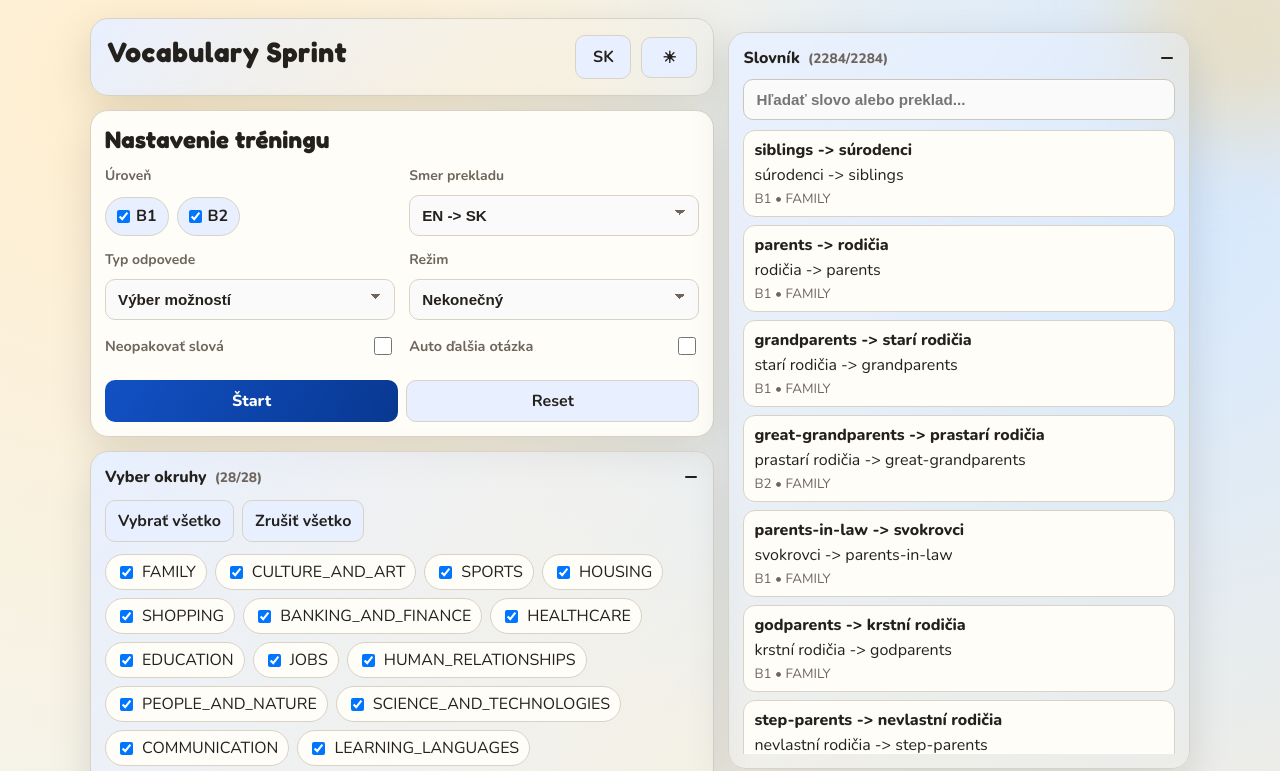
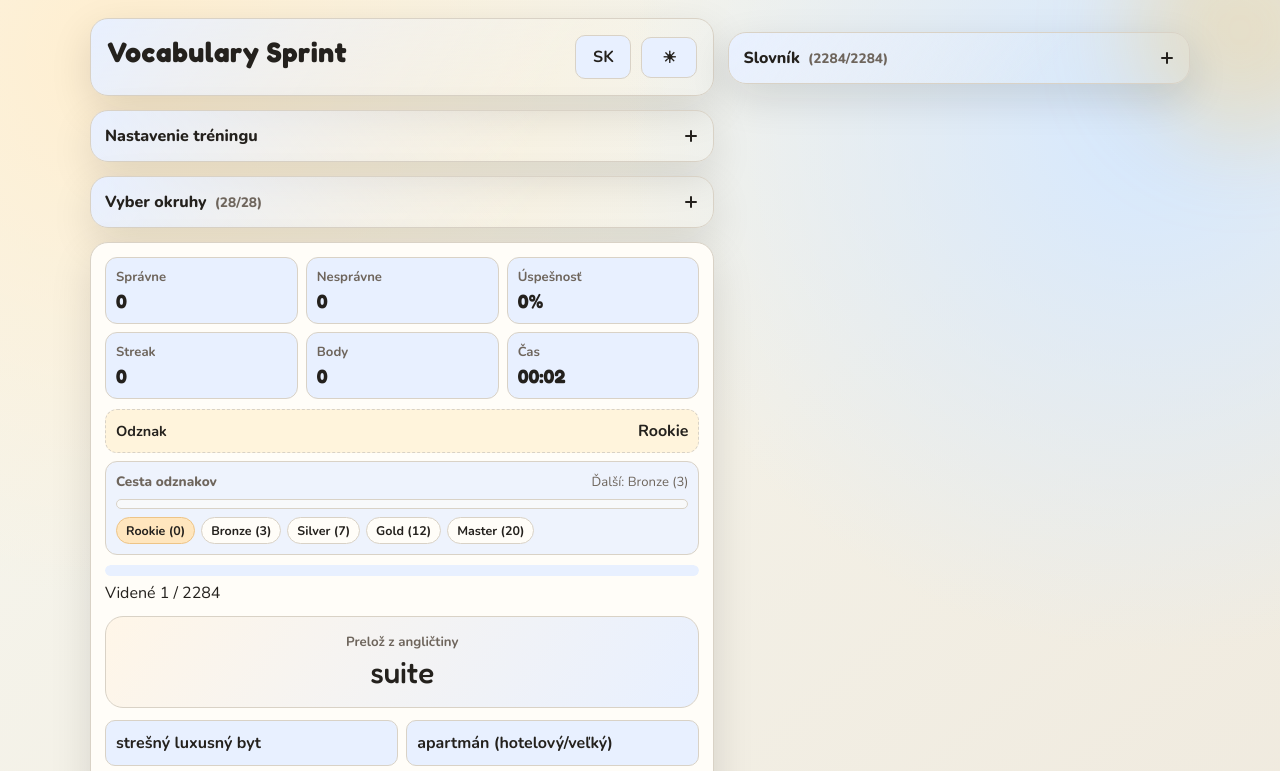
Before and after one commit to DejviDes/anj-sz-apka, a plain HTML site: page index.html in a window 1280 px wide. Both pictures are taken after a click on the button "Štart". Shown: the top 771 px of the page. Drawn offline with nearby package versions, Linux system fonts and the light colour scheme.

Commit message:
Add timed badge feature with progress tracking and UI enhancements

```diff
--- a/app.js
+++ b/app.js
@@ -28,6 +28,7 @@ const i18n = {
     points: "Body",
     time: "Čas",
     badge: "Odznak",
+    badgeJourney: "Cesta odznakov",
     translatePrompt: "Prelož:",
     submit: "Potvrdiť",
     next: "Ďalšia otázka",
@@ -40,6 +41,7 @@ const i18n = {
     noRepeat: "Neopakovať slová",
     darkMode: "Tmavý režim",
     autoNext: "Auto ďalšia otázka",
+    timedBadge: "Odznak na čas",
     autoNextDelay: "Oneskorenie (sekundy)",
     save: "Uložiť",
     searchPlaceholder: "Hľadať slovo alebo preklad...",
@@ -61,6 +63,8 @@ const i18n = {
     badgeSilver: "Silver",
     badgeGold: "Gold",
     badgeMaster: "Master",
+    badgeNextTemplate: "Ďalší: {name} ({remain})",
+    badgeDone: "Všetky odznaky dosiahnuté",
     retryInfo: "Ideme len zlé odpovede z predchádzajúceho kola.",
     noAnswerTyped: "Najprv napíš odpoveď.",
     promptEnSk: "Prelož z angličtiny",
@@ -95,6 +99,7 @@ const i18n = {
     points: "Points",
     time: "Time",
     badge: "Badge",
+    badgeJourney: "Badge Journey",
     translatePrompt: "Translate:",
     submit: "Submit",
     next: "Next question",
@@ -107,6 +112,7 @@ const i18n = {
     noRepeat: "No repeated words",
     darkMode: "Dark mode",
     autoNext: "Auto next question",
+    timedBadge: "Timed badge",
     autoNextDelay: "Delay (seconds)",
     save: "Save",
     searchPlaceholder: "Search word or translation...",
@@ -129,6 +135,8 @@ const i18n = {
     badgeSilver: "Silver",
     badgeGold: "Gold",
     badgeMaster: "Master",
+    badgeNextTemplate: "Next: {name} ({remain})",
+    badgeDone: "All badges achieved",
     retryInfo:
       "Now practicing only the answers you got wrong in the previous round.",
     noAnswerTyped: "Please type an answer first.",
@@ -160,6 +168,7 @@ const state = {
   streak: 0,
   bestStreak: 0,
   points: 0,
+  lastBadgeActivityAt: null,
   sessionStart: null,
   timerInterval: null,
   autoNextTimeout: null,
@@ -188,6 +197,9 @@ const submitTextAnswer = document.getElementById("submitTextAnswer");
 const resultDiv = document.getElementById("result");
 const nextBtn = document.getElementById("nextBtn");
 const retryWrongBtn = document.getElementById("retryWrongBtn");
+const setupPanel = document.getElementById("setupPanel");
+const topicsPanel = document.getElementById("topicsPanel");
+const dictionaryPanel = document.getElementById("dictionaryPanel");
 const correctCountEl = document.getElementById("correctCount");
 const wrongCountEl = document.getElementById("wrongCount");
 const accuracyEl = document.getElementById("accuracy");
@@ -195,6 +207,9 @@ const streakCountEl = document.getElementById("streakCount");
 const pointsCountEl = document.getElementById("pointsCount");
 const timerText = document.getElementById("timerText");
 const badgeText = document.getElementById("badgeText");
+const badgeNextText = document.getElementById("badgeNextText");
+const badgeProgressFill = document.getElementById("badgeProgressFill");
+const badgeMilestones = document.getElementById("badgeMilestones");
 const progressText = document.getElementById("progressText");
 const progressBar = document.getElementById("progressBar");
 const topicsList = document.getElementById("topicsList");
@@ -211,6 +226,7 @@ const dictionaryCounter = document.getElementById("dictionaryCounter");
 
 const darkModeToggle = document.getElementById("darkModeToggle");
 const autoNextToggle = document.getElementById("autoNextToggle");
+const timedBadgeToggle = document.getElementById("timedBadgeToggle");
 const autoNextDelay = document.getElementById("autoNextDelay");
 const autoNextDelayRow = document.getElementById("autoNextDelayRow");
 const noRepeatToggle = document.getElementById("noRepeatToggle");
@@ -555,11 +571,31 @@ function startTimer() {
   state.timerInterval = setInterval(() => {
     const elapsed = Math.floor((Date.now() - state.sessionStart) / 1000);
     timerText.textContent = formatTimer(elapsed);
+    applyTimedBadgeDecay(Date.now());
   }, 1000);
 }
 
 function stopTimer() {
   clearInterval(state.timerInterval);
+}
+
+function applyTimedBadgeDecay(nowMs) {
+  if (!state.quizActive || !timedBadgeToggle?.checked) return;
+  if (state.streak <= 0) return;
+  if (!state.lastBadgeActivityAt) {
+    state.lastBadgeActivityAt = nowMs;
+    return;
+  }
+
+  const DECAY_STEP_MS = 7000;
+  const elapsed = nowMs - state.lastBadgeActivityAt;
+  const decaySteps = Math.floor(elapsed / DECAY_STEP_MS);
+
+  if (decaySteps <= 0) return;
+
+  state.streak = Math.max(0, state.streak - decaySteps);
+  state.lastBadgeActivityAt += decaySteps * DECAY_STEP_MS;
+  updateScoreboard();
 }
 
 function getBadge() {
@@ -570,12 +606,57 @@ function getBadge() {
   return t("badgeRookie");
 }
 
+function updateBadgeProgress() {
+  const levels = [
+    { key: "badgeRookie", min: 0 },
+    { key: "badgeBronze", min: 3 },
+    { key: "badgeSilver", min: 7 },
+    { key: "badgeGold", min: 12 },
+    { key: "badgeMaster", min: 20 },
+  ];
+
+  const streak = state.streak;
+  const currentIndex = levels.reduce(
+    (idx, lvl, i) => (streak >= lvl.min ? i : idx),
+    0,
+  );
+  const nextLevel = levels[currentIndex + 1] || null;
+
+  if (nextLevel) {
+    const prevMin = levels[currentIndex].min;
+    const segment = nextLevel.min - prevMin;
+    const partial = Math.max(0, Math.min(segment, streak - prevMin));
+    const percent = Math.round((partial / segment) * 100);
+    badgeProgressFill.style.width = `${percent}%`;
+    badgeNextText.textContent = format(t("badgeNextTemplate"), {
+      name: t(nextLevel.key),
+      remain: String(nextLevel.min - streak),
+    });
+  } else {
+    badgeProgressFill.style.width = "100%";
+    badgeNextText.textContent = t("badgeDone");
+  }
+
+  badgeMilestones.innerHTML = "";
+  levels.forEach((lvl, i) => {
+    const li = document.createElement("li");
+    li.textContent = `${t(lvl.key)} (${lvl.min})`;
+    if (i < currentIndex) {
+      li.className = "achieved";
+    } else if (i === currentIndex) {
+      li.className = "current";
+    }
+    badgeMilestones.appendChild(li);
+  });
+}
+
 function updateScoreboard() {
   correctCountEl.textContent = state.correctCount;
   wrongCountEl.textContent = state.wrongCount;
   streakCountEl.textContent = state.streak;
   pointsCountEl.textContent = state.points;
   badgeText.textContent = getBadge();
+  updateBadgeProgress();
 
   const totalAnswered = state.correctCount + state.wrongCount;
   const accuracy =
@@ -665,6 +746,7 @@ function handleAnswer(chosenValue, sourceButton) {
   const correctAnswer = state.currentQuestion.correctAnswer;
   const isCorrect = normalizeText(chosenValue) === normalizeText(correctAnswer);
   state.answeredCurrent = true;
+  state.lastBadgeActivityAt = Date.now();
 
   if (isCorrect) {
     state.correctCount += 1;
@@ -795,6 +877,7 @@ function startQuiz(customPool = null) {
   state.streak = 0;
   state.bestStreak = 0;
   state.points = 0;
+  state.lastBadgeActivityAt = Date.now();
 
   if (customPool) {
     modeSelect.value = "test";
@@ -843,6 +926,7 @@ function resetQuiz() {
   state.topicStats = {};
   state.streak = 0;
   state.points = 0;
+  state.lastBadgeActivityAt = null;
 
   updateScoreboard();
   updateProgress();
@@ -875,6 +959,14 @@ function toggleQuestionCount() {
 
 function toggleAutoNextDelay() {
   autoNextDelayRow.style.display = autoNextToggle.checked ? "grid" : "none";
+}
+
+function collapseNonQuizPanels() {
+  [setupPanel, topicsPanel, dictionaryPanel].forEach((panel) => {
+    if (panel) {
+      panel.open = false;
+    }
+  });
 }
 
 optionButtons.forEach((btn) => {
@@ -932,6 +1024,13 @@ deselectAllBtn.addEventListener("click", () => {
 
 modeSelect.addEventListener("change", toggleQuestionCount);
 autoNextToggle.addEventListener("change", toggleAutoNextDelay);
+if (timedBadgeToggle) {
+  timedBadgeToggle.addEventListener("change", () => {
+    if (timedBadgeToggle.checked) {
+      state.lastBadgeActivityAt = Date.now();
+    }
+  });
+}
 if (darkModeToggle) {
   darkModeToggle.addEventListener("change", () => {
     setTheme(darkModeToggle.checked);
@@ -943,6 +1042,8 @@ languageToggle.addEventListener("click", () => {
   document.documentElement.lang = state.uiLang;
   applyTranslations();
 });
+
+startBtn.addEventListener("click", collapseNonQuizPanels);
 
 themeToggle.addEventListener("click", () => {
   setTheme(!document.body.classList.contains("dark"));
--- a/index.html
+++ b/index.html
@@ -35,10 +35,11 @@
         </div>
       </header>
 
-      <section class="panel setup-panel">
-        <div class="panel-title-row">
-          <h2 data-i18n="setupTitle">Nastavenie tréningu</h2>
-        </div>
+      <details id="setupPanel" class="panel setup-panel setup-details" open>
+        <summary class="setup-title">
+          <span data-i18n="setupTitle">Nastavenie tréningu</span>
+          <span class="summary-icon" aria-hidden="true"></span>
+        </summary>
 
         <div class="controls-grid">
           <div class="control-group">
@@ -123,6 +124,13 @@
             <input type="checkbox" id="autoNextToggle" class="checkbox" />
           </div>
 
+          <div class="control-group setting-inline">
+            <label for="timedBadgeToggle" data-i18n="timedBadge"
+              >Odznak na čas</label
+            >
+            <input type="checkbox" id="timedBadgeToggle" class="checkbox" />
+          </div>
+
           <div class="control-group" id="autoNextDelayRow">
             <label
               class="control-label"
@@ -147,9 +155,9 @@
             <button id="resetBtn" class="ghost" data-i18n="reset">Reset</button>
           </div>
         </div>
-      </section>
+      </details>
 
-      <details class="panel topics" open>
+      <details id="topicsPanel" class="panel topics" open>
         <summary class="topics-title">
           <span data-i18n="topics">Vyber okruhy</span>
           <span id="topicCounter" class="topic-counter">(0/0)</span>
@@ -203,6 +211,19 @@
         <div class="badge-row">
           <span class="badge-label" data-i18n="badge">Odznak</span>
           <strong id="badgeText">Rookie</strong>
+        </div>
+
+        <div class="badge-progress" aria-live="polite">
+          <div class="badge-progress-head">
+            <span class="badge-progress-title" data-i18n="badgeJourney"
+              >Cesta odznakov</span
+            >
+            <span id="badgeNextText" class="badge-next-text"></span>
+          </div>
+          <div class="badge-track">
+            <div id="badgeProgressFill" class="badge-track-fill"></div>
+          </div>
+          <ul id="badgeMilestones" class="badge-milestones"></ul>
         </div>
 
         <div class="progress-wrap">
@@ -267,7 +288,7 @@
         </div>
       </section>
 
-      <details class="panel dictionary" open>
+      <details id="dictionaryPanel" class="panel dictionary" open>
         <summary class="dictionary-title">
           <span data-i18n="dictionary">Slovník</span>
           <span id="dictionaryCounter" class="topic-counter">(0/0)</span>
--- a/styles.css
+++ b/styles.css
@@ -329,8 +329,13 @@ button {
   background: linear-gradient(130deg, var(--secondary) 0%, #ffffff00 70%);
 }
 
+.setup-details {
+  background: linear-gradient(130deg, var(--secondary) 0%, #ffffff00 70%);
+}
+
 .topics-title,
-.dictionary-title {
+.dictionary-title,
+.setup-title {
   display: flex;
   align-items: center;
   gap: 8px;
@@ -342,8 +347,14 @@ button {
 .topics-title::marker,
 .topics-title::-webkit-details-marker,
 .dictionary-title::marker,
-.dictionary-title::-webkit-details-marker {
+.dictionary-title::-webkit-details-marker,
+.setup-title::marker,
+.setup-title::-webkit-details-marker {
   display: none;
+}
+
+.setup-details[open] .setup-title {
+  margin-bottom: 12px;
 }
 
 .topic-counter {
@@ -459,6 +470,80 @@ body.dark .badge-row {
 .badge-label {
   font-size: 0.9rem;
   font-weight: 700;
+}
+
+.badge-progress {
+  margin-top: 8px;
+  border: 1px solid var(--border);
+  border-radius: var(--radius-md);
+  background: color-mix(in srgb, var(--secondary) 72%, transparent);
+  padding: 10px;
+  display: grid;
+  gap: 8px;
+}
+
+.badge-progress-head {
+  display: flex;
+  align-items: center;
+  justify-content: space-between;
+  gap: 8px;
+  flex-wrap: wrap;
+}
+
+.badge-progress-title {
+  font-size: 0.85rem;
+  font-weight: 800;
+  color: var(--muted);
+}
+
+.badge-next-text {
+  font-size: 0.82rem;
+  color: var(--muted);
+}
+
+.badge-track {
+  width: 100%;
+  height: 10px;
+  border-radius: 999px;
+  background: color-mix(in srgb, var(--card) 68%, var(--secondary));
+  overflow: hidden;
+  border: 1px solid var(--border);
+}
+
+.badge-track-fill {
+  height: 100%;
+  width: 0;
+  border-radius: 999px;
+  background: linear-gradient(90deg, var(--accent), var(--primary));
+  transition: width 0.2s ease;
+}
+
+.badge-milestones {
+  list-style: none;
+  margin: 0;
+  padding: 0;
+  display: flex;
+  flex-wrap: wrap;
+  gap: 6px;
+}
+
+.badge-milestones li {
+  border-radius: 999px;
+  padding: 4px 9px;
+  font-size: 0.78rem;
+  font-weight: 700;
+  border: 1px solid var(--border);
+  background: var(--card);
+}
+
+.badge-milestones li.achieved {
+  background: color-mix(in srgb, var(--correct) 22%, var(--card));
+  border-color: color-mix(in srgb, var(--correct) 54%, var(--border));
+}
+
+.badge-milestones li.current {
+  background: color-mix(in srgb, var(--accent) 34%, var(--card));
+  border-color: color-mix(in srgb, var(--accent) 52%, var(--border));
 }
 
 .progress-wrap {
```
